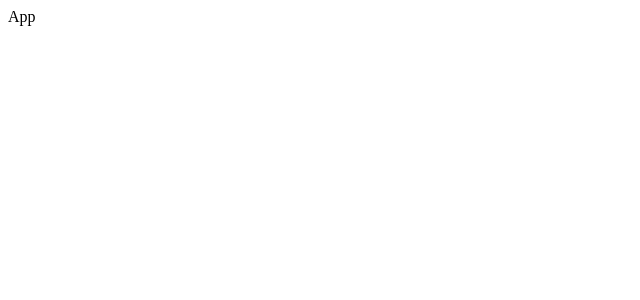
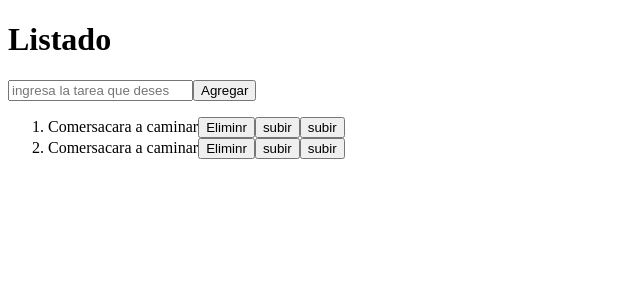
Before and after one commit to daniel-dieguez/Listado-taras, a React (Create React App) app: page / in a window 1280 px wide. Shown: the top 300 px of the page, without its empty margins (0-640 px from the left). Built offline with nearby package versions, Linux system fonts and the light colour scheme.

Commit message:
Se creo la primera parte del componente

```diff
--- a/src/App.jsx
+++ b/src/App.jsx
@@ -1,7 +1,11 @@
 import React from 'react'
+import List from './task/List'
 
 export default function App() {
-  return (
-    <div>App</div>
-  )
+    return (
+        <div>
+        <List>
+        </List>
+        </div>
+    )
 }
--- /dev/null
+++ b/src/task/List.jsx
@@ -0,0 +1,65 @@
+import React, { useState } from 'react'
+
+export default function List() {
+
+const [task, SetTask] = useState(["Comer","sacara a caminar"]);
+const [newTask, setNewTask] = useState('');
+
+const handleInput = (e) =>{
+
+    setNewTask(e.target.value)
+    console.log(newTask);
+
+}
+
+const addTask = ()=>{
+
+}
+
+const deleteTask = (index) => {
+
+}
+
+const moveTaskUp = (index)=>{
+
+}
+
+const moveTaskDown = (index)=>{
+
+}
+
+
+  return (
+    <div className='lista'>
+        <h1>Listado</h1>
+        <div>
+            <input type="text"
+            placeholder='ingresa la tarea que deses'
+            value={newTask}
+            onChange={handleInput}
+            />
+            <button className='agregar'
+            onClick={addTask}>Agregar</button>
+        </div>
+
+        <ol>
+            {task.map((tasks, index) =>
+                <li key={index}>
+                    <span className='texto'>{task}</span>
+                    <button
+                    className='eliminar-button'
+                    onClick={() => deleteTask(index)}>Eliminr</button>
+                    <button className='subirTarea'
+                    onClick={() => moveTaskUp(index)}>subir</button>
+                    <button className='bajarTarea'
+                    onClick={() => moveTaskDown(index)}>subir</button>
+                </li>
+
+            )}
+        </ol>
+
+
+
+    </div>
+  )
+}
```
